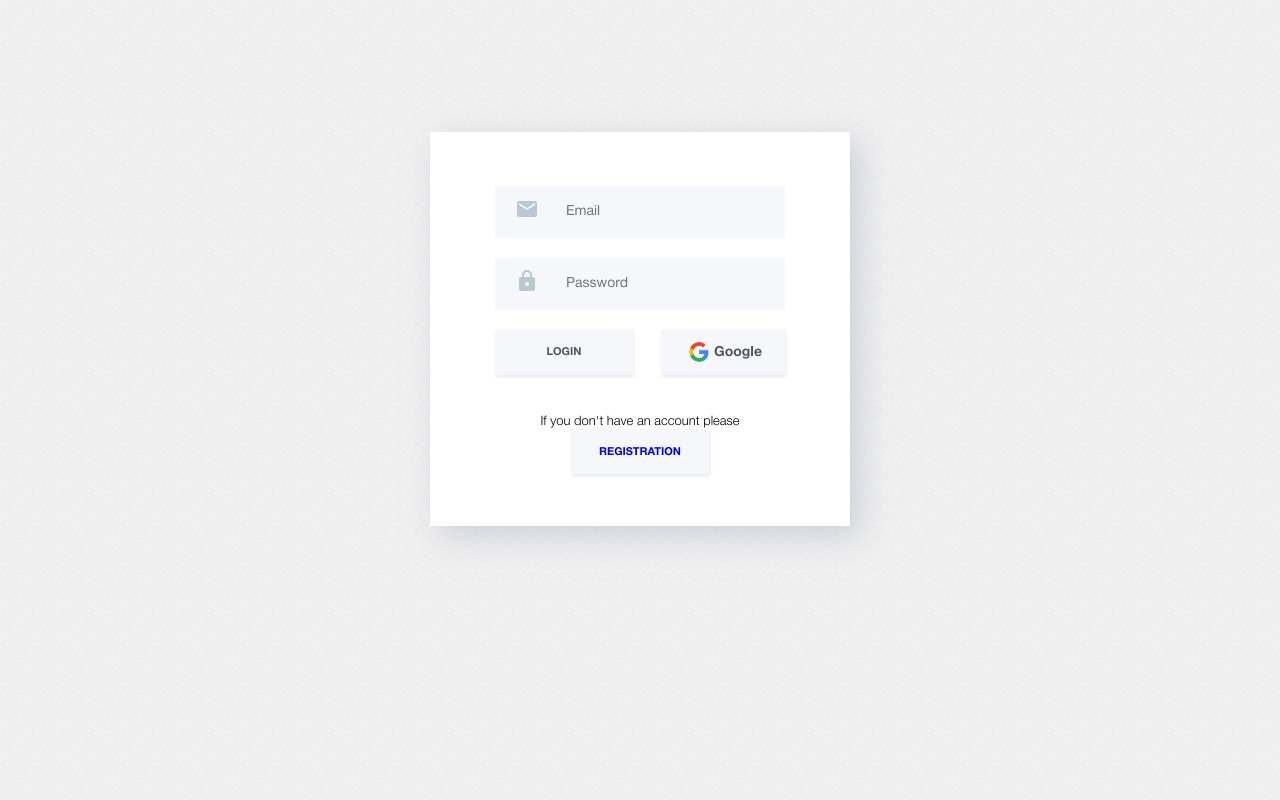
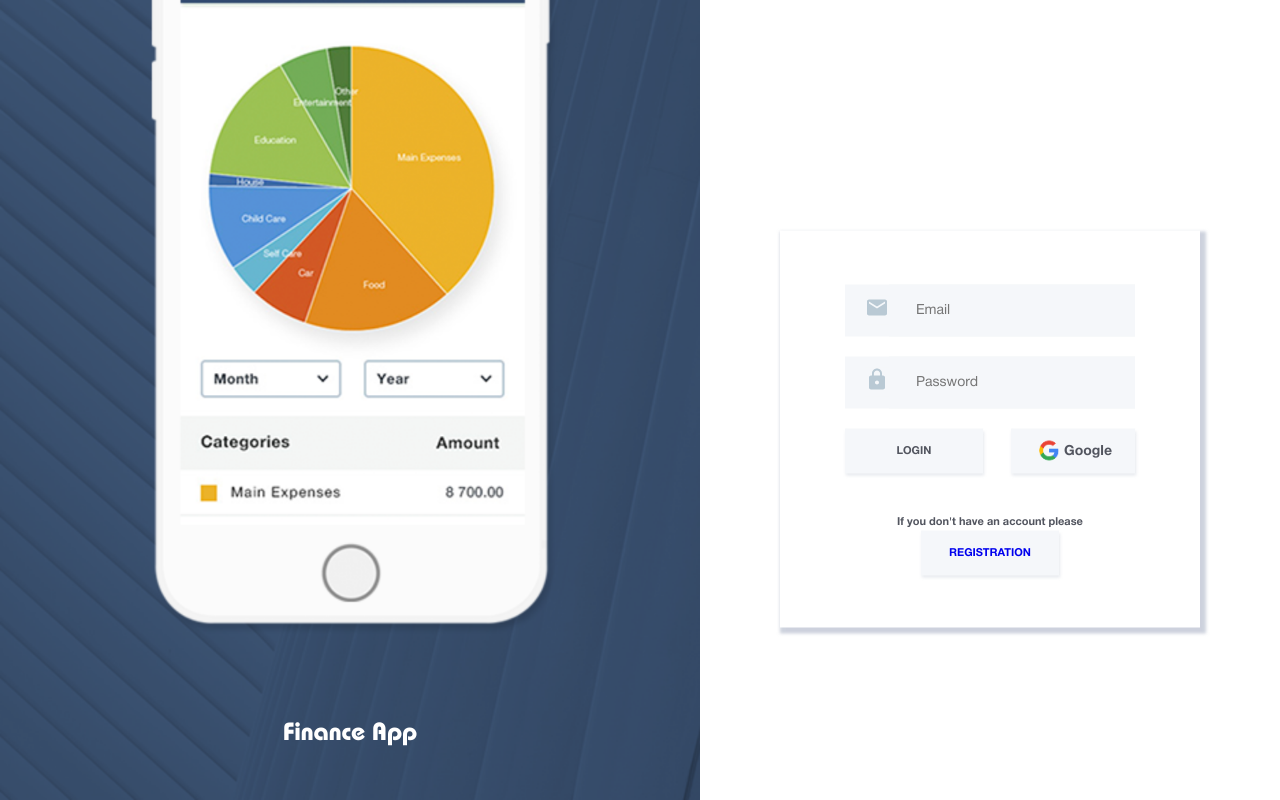
Before and after one commit to Ivanyts777/Finance-App, a React (Create React App) app: page /registration in a window 1280 px wide. Both pictures are taken after typing "Sample", "Sample", "name@example.com", "Sample123" into the empty fields and a click on the button "LOGIN". Built offline with nearby package versions, Linux system fonts and the light colour scheme.

Commit message:
last commit

```diff
--- a/src/Containers/Login/Login.js
+++ b/src/Containers/Login/Login.js
@@ -32,6 +32,12 @@ const Login = () => {
   };
 
   return (
+    <div className={styles.main_container}>
+      <div className={styles.desktop_container}>
+        <h2 className={styles.main_text2}>Finance App</h2>
+      </div>
+      <div className={styles.container}>
+        <h2 className={styles.main_text}>Finance App</h2>
         <div className={styles.authWrapper}>
           <form onSubmit={handleTypeRegister}>
             {/* - FORM START - */}
@@ -42,27 +48,56 @@ const Login = () => {
                 <div className={styles.icon}>
                   <Email />
                 </div>
-            <input id="email" className={styles.input} type="email" placeholder="Email" name="email" value={email} onChange={handleInputEmail} required autoFocus />
+                <input
+                  id="email"
+                  className={styles.input}
+                  type="email"
+                  placeholder="Email"
+                  name="email"
+                  value={email}
+                  onChange={handleInputEmail}
+                  required
+                  autoFocus
+                />
               </div>
               {/* - PASSWORD INPUT - */}
               <div className={styles.field}>
                 <div className={styles.icon}>
                   <LockClose />
                 </div>
-            <input className={styles.input + " " + styles.inputPassword} placeholder="Password" id="password" type="password" name="password" value={password} onChange={handleInputPassword} minLength="6" required />
+                <input
+                  className={styles.input + " " + styles.inputPassword}
+                  placeholder="Password"
+                  id="password"
+                  type="password"
+                  name="password"
+                  value={password}
+                  onChange={handleInputPassword}
+                  minLength="6"
+                  required
+                />
               </div>
             </>
             <div className={styles.authBtnWrapper}>
               <button className={styles.buttonLogin} type="submit">
                 Login
               </button>
-          <button type="button" /*onClick={googleSignIn}*/ className={styles.google}>
-            <img className={styles.googleIcon} src={googleIcon} alt="google-icon" />
+              <button
+                type="button"
+                /*onClick={googleSignIn}*/ className={styles.google}
+              >
+                <img
+                  className={styles.googleIcon}
+                  src={googleIcon}
+                  alt="google-icon"
+                />
                 Google
               </button>
             </div>
             <div className={styles.textCenter}>
-          <p className={styles.descr}>If you don't have an account please</p>
+              <p className={styles.descr}>
+                If you don't have an account please
+              </p>
               <button className={styles.buttonRegister}>
                 <NavLink to={navigation.registration} exact>
                   Registration
@@ -72,6 +107,8 @@ const Login = () => {
             {/* - FORM END - */}
           </form>
         </div>
+      </div>
+    </div>
   );
 };
 
--- a/src/Containers/Login/Login.module.css
+++ b/src/Containers/Login/Login.module.css
@@ -5,24 +5,34 @@
   position: relative;
   margin: 0 auto;
   width: 304px;
-  /* border-radius: 25px; */
-  box-shadow: 10px 10px 30px 0px rgba(170, 178, 197, 0.5);
   box-sizing: border-box;
-  margin-bottom: 66px;
-  margin-top: 66px;
+  top: 50%;
+  transform: translateY(-50%);
 }
-.googleDescr {
+
+.main_container {
+  width: 100%;
+  height: 100%;
+}
+
+.container {
+  margin: 0 auto;
+  width: 100%;
+  height: 100%;
+  background-color: #fff;
+}
+
+.textCenter {
+  text-align: center;
+}
+.descr {
   margin: 0 auto;
   font-size: 11px;
   font-weight: bold;
-  text-align: center;
-  margin-bottom: 26px;
   line-height: 17px;
   color: #52555f;
 }
-.textCenter {
-  text-align: center;
-}
+
 .google {
   border: none;
   font-size: 14px;
@@ -30,15 +40,13 @@
   line-height: 23px;
   display: flex;
   width: 120px;
-  height: 45px;
-  margin-bottom: 40px;
+  min-height: 45px;
   text-align: center;
   align-items: center;
   justify-content: center;
   box-shadow: 1px 2px 3px rgba(170, 178, 197, 0.29);
   background-color: #f5f7fa;
   color: #52555f;
-  /* border-radius: 20px; */
   text-decoration: none;
   transition: 0.3s ease-in-out;
 }
@@ -62,18 +70,15 @@
   height: 52px;
   background-color: #f5f7fa;
   border: none;
-  /* border-radius: 24px; */
   outline: none;
   padding-left: 27px;
   font-size: 14px;
-  /* margin-bottom: 20px; */
 }
 
 .field {
   display: flex;
   text-align: center;
   align-items: center;
-  /* justify-content: center; */
   margin-bottom: 20px;
   background-color: #f5f7fa;
   padding-left: 20px;
@@ -85,20 +90,18 @@
   fill: #b9c9d4;
   background-color: #f5f7fa;
   height: 100%;
-  /* text-align: center;
-  align-items: center;
-  justify-content: center; */
 }
-
-/* .inputPassword {
-  margin-bottom: 40px;
-} */
 
 .authBtnWrapper {
   width: 100%;
   display: flex;
   justify-content: space-between;
 }
+
+.authBtnWrapper:not(:last-child) {
+  margin-bottom: 40px;
+}
+
 .buttonLogin,
 .buttonRegister {
   font-size: 11px;
@@ -107,7 +110,6 @@
   height: 45px;
   border: none;
   background-color: #fff;
-  /* border-radius: 17px; */
   text-transform: uppercase;
   box-shadow: 1px 2px 3px rgba(170, 178, 197, 0.29);
   color: #52555f;
@@ -122,11 +124,58 @@
   color: #fff;
 }
 
+.wallet {
+  text-align: center;
+  align-items: center;
+  font-family: "BauhausC Medium";
+  font-size: 15px;
+  color: #3a5374;
+}
+
+.logo {
+  fill: #3a5374;
+}
+
+.main_text {
+  visibility: hidden;
+}
+
+.main_text2 {
+  opacity: 0;
+  position: absolute;
+}
+
 @media (min-width: 747px) {
+  .container {
+    margin: 0 auto;
+    background-image: url("../../img/Login/bgTablet.png");
+    background-repeat: no-repeat;
+    background-size: cover;
+    background-position: bottom;
+    width: 100%;
+    height: 100%;
+  }
+
   .authWrapper {
     width: 420px;
     padding: 54px 65px 52px;
-    margin-bottom: 180px;
+    top: 50%;
+    transform: translateY(-50%);
+    margin: 0 auto;
+  }
+
+  .main_text {
+    text-align: center;
+    color: #fff;
+    font-family: "BauhausC Medium";
+    font-size: 25px;
+    position: relative;
+    top: 90%;
+    visibility: visible;
+  }
+
+  .main_text2 {
+    opacity: 0;
   }
 
   .googleDescr {
@@ -147,11 +196,54 @@
     width: 100%;
     margin-bottom: 10px;
   }
+
+  .wallet {
+    text-align: center;
+    align-items: center;
+    font-family: "BauhausC Medium";
+    font-size: 15px;
+  }
 }
 
 @media (min-width: 1192px) {
+  .main_container {
+    display: flex;
+    flex-direction: row;
+    width: 100%;
+    height: 100%;
+  }
+
+  .container {
+    background: #fff;
+    width: 100%;
+    height: 100%;
+  }
   .authWrapper {
+    top: 50%;
+    transform: translateY(-50%);
+    min-width: 400px;
+    padding: 54px 65px 52px;
+
     margin: 0 auto;
-    margin-bottom: 142px;
+    box-shadow: 3px 3px 3px 3px rgba(170, 178, 197, 0.59);
+  }
+
+  .desktop_container {
+    background-image: url("../../img/Login/bgDesktop.png");
+    min-width: 700px;
+    height: 100%;
+    background-size: cover;
+    background-position: bottom;
+    background-repeat: no-repeat;
+  }
+
+  .main_text2 {
+    text-align: center;
+    color: #fff;
+    font-family: "BauhausC Medium";
+    font-size: 25px;
+    position: relative;
+    top: 90%;
+    opacity: 1;
   }
 }
```
Also changed, not shown: src/img/Login/bgDesktop.png (added), src/img/Login/bgTablet.png (added). Lines whose indentation alone changed are shown as unchanged.
